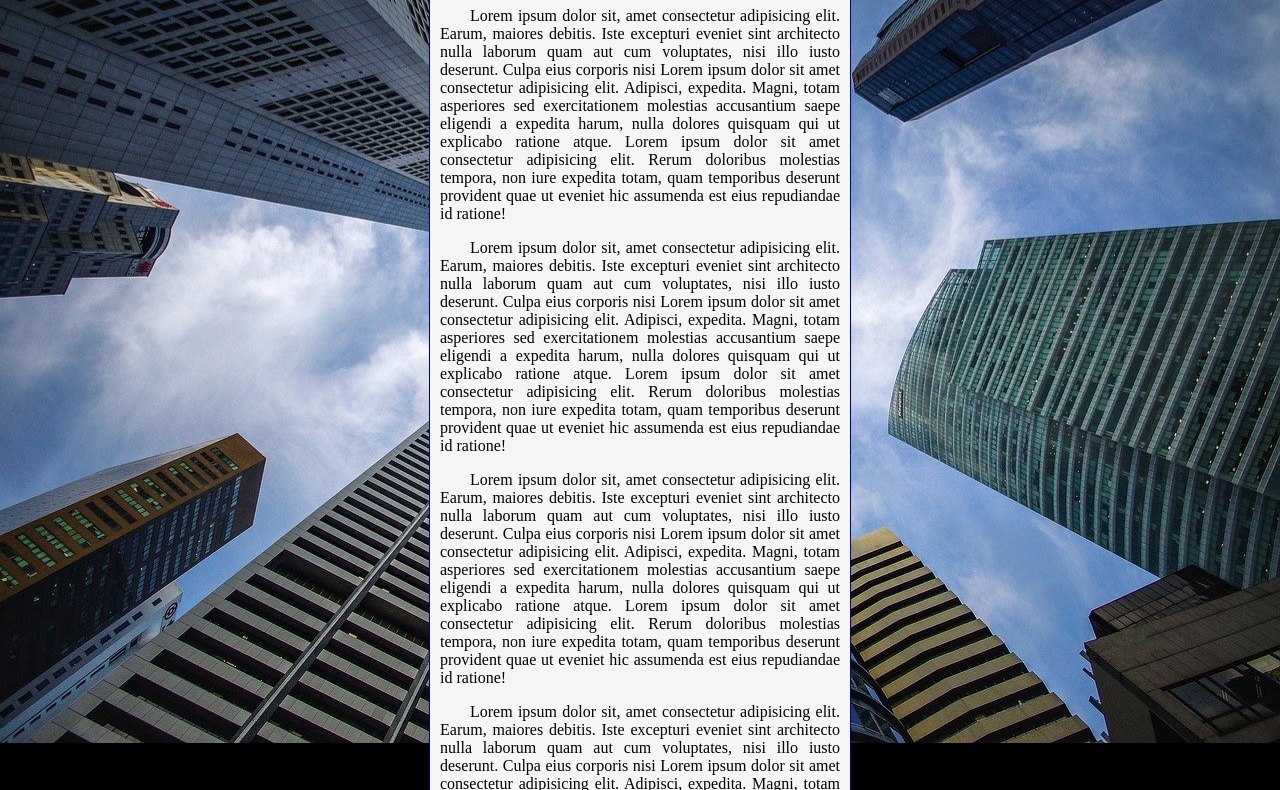
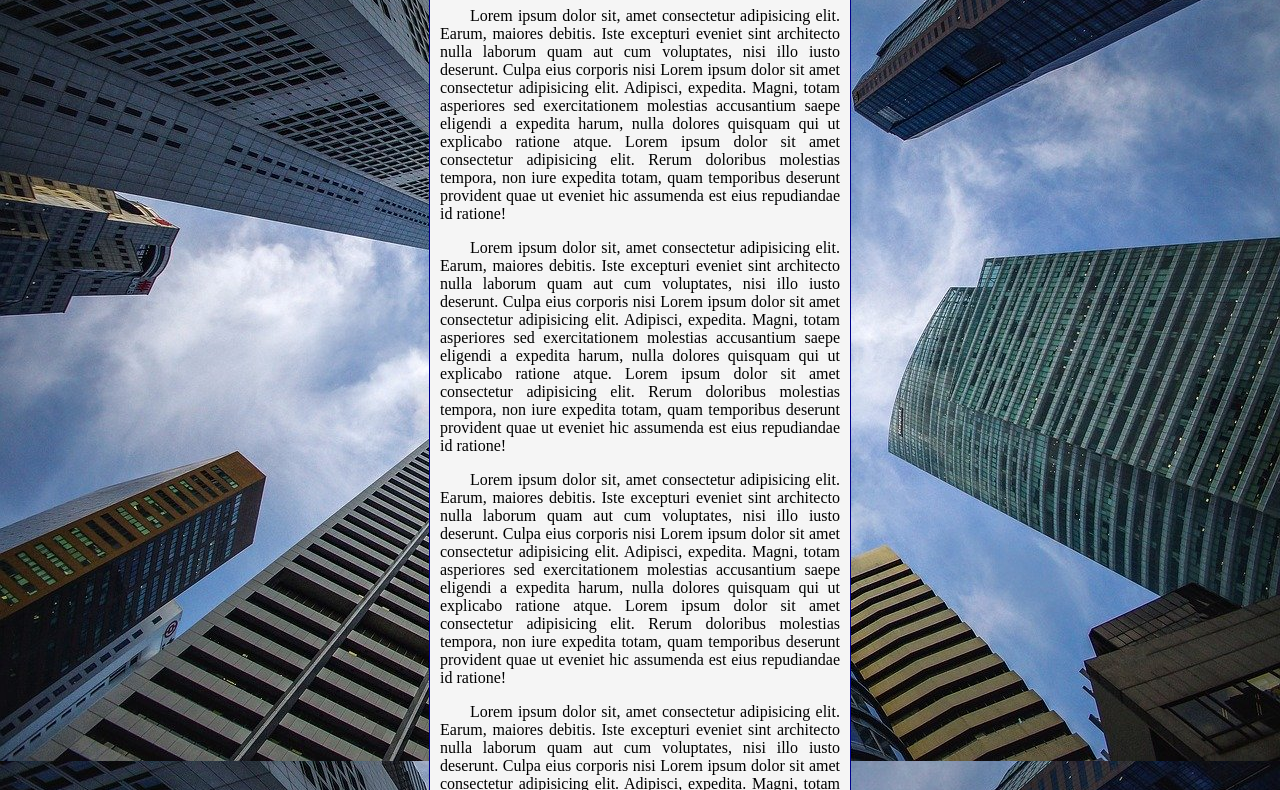
Before and after one commit to raphaelrjrs/html-css, a plain HTML site: page exercicios/ex022/fundos006.html in a window 1280 px wide. Shown: the part 92-882 px from the top of the page. Drawn offline with Linux system fonts and the light colour scheme.

Commit message:
atualizei o ex022

```diff
--- a/exercicios/ex022/fundos006.html
+++ b/exercicios/ex022/fundos006.html
@@ -12,17 +12,22 @@
         body {
 
             height: 100vh;
-            background-color: black;
-            background-image: url('imagens/wallpaper002.jpg');
-            background-position: center center;
-            background-repeat: no-repeat;
+
+
+            background: black url('imagens/wallpaper002.jpg') center center no-repeat  fixed;
             background-size: cover;
+
+            /* Shrothand - background
+
+            color > image > position > repeat > [size] > attachment
+
+            */
 
         }
 
         main {
             background-color: whitesmoke;
-            width: 400px;
+            max-width: 400px;
             padding: 10px;
             margin: auto;
             text-indent: 30px;
```
